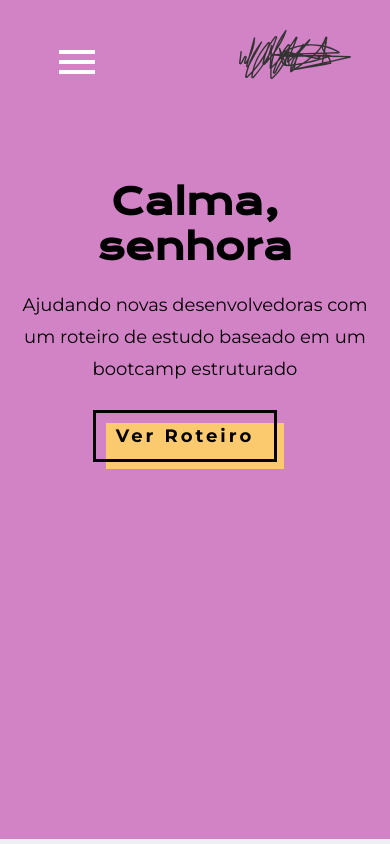
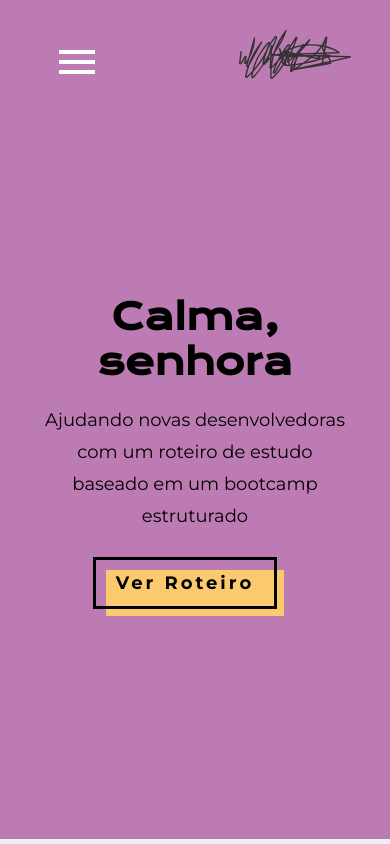
Before and after one commit to lorena-rabelo/calma-senhora, a React (Create React App) app: page / in a window 390 px wide. Shown: the top 844 px of the page. Built offline with nearby package versions, Linux system fonts and the light colour scheme; no server answers.

Commit message:
Correção da meta tag

```diff
--- a/public/index.html
+++ b/public/index.html
@@ -6,10 +6,10 @@
     <meta name="viewport" content="width=device-width, initial-scale=1" />
     <meta name="theme-color" content="#000000" />
     <meta
-    name="description"
-    content="Web site created using create-react-app"
+    name="Calma, senhora"
+    content="O projeto consiste em uma plataforma de com materiais de estudo, seguindo o roteiro do bootcamp de front-end da Reprograma."
     />
-    <link rel="apple-touch-icon" href="%PUBLIC_URL%/logo192.png" />
+    <link rel="apple-touch-icon" href="%PUBLIC_URL%/favicon.ico" />
     <!--
       manifest.json provides metadata used when your web app is installed on a
       user's mobile device or desktop. See https://developers.google.com/web/fundamentals/web-app-manifest/
--- a/src/GeneralTemplate/styles.css
+++ b/src/GeneralTemplate/styles.css
@@ -7,7 +7,7 @@
 }
 
 nav {
-  background-color: #d283c6;
+  background-color: #bd7bb3;
   padding-top: 30px;
 }
 
--- a/src/components/organisms/Header/styles.css
+++ b/src/components/organisms/Header/styles.css
@@ -1,11 +1,12 @@
 @import url('https://fonts.googleapis.com/css2?family=Krona+One&display=swap');
 .header {
-  background-color: #d283c6;
+  background-color: #bd7bb3;
   height: 90vh;
   display: flex;
 }
 
 .header__ilustration {
+  /* overflow: hidden; */
   position: absolute;
   z-index: 100;
   max-height: 100vh;
@@ -27,50 +28,61 @@
   position: absolute;
   max-width: 400px;
   margin-left: 50vw;
-  margin-top: calc((90vh - 311px) / 2);
+  margin-top: calc((90vh - 330px) / 2);
 }
 
 h1 {
   font-family: 'Krona One', sans-serif;
 }
 
+@media screen and (max-width: 1280px) {
+  .header__ilustration {
+    margin-left: -28vw;
+  }
+}
+
 @media screen and (max-width: 1024px) {
   .header__ilustration {
     max-height: 1000px;
-    margin-left: -40vw;
+    margin-left: -45vw;
     margin-top: -200px;
     transform: rotate(20deg);
   }
   .header__text h1 {
     font-size: 48px
   }
-
+  .nav__container ul {
+    align-self: center;
+  }
   .header__ilustration {
-       animation: none;
+    animation: none;
   }
 }
 
 @media screen and (max-width: 768px) {
-  .header__ilustration {
-    FONT-WEIGHT: 500px;
-    max-height: 500px;
-    margin-left: -400px;
-    margin-top: -150px;
-    transform: rotate(30deg);
-  }
   h1 {
     font-size: 48px
   }
   .header__text {
-    max-width: 300px;
-    /* margin-top: 25vh; */
+    text-align: center;
+    /* position: absolute; */
+    max-width: 400px;
+    /* margin-left: 0; */
+    /* margin-right: 0; */
+    margin-top: calc((90vh - 311px) / 2);
+    justify-content: center;
+    justify-self: center;
+    margin: calc((90vh - 330px) / 2) auto;
+  }
+  .header {
+    justify-content: center;
+  }
+  .header__ilustration {
+    display: none;
   }
 }
 
 @media screen and (max-width: 480px) {
-  .header__ilustration {
-    display: none;
-  }
   .header {
     text-align: center;
   }
@@ -78,14 +90,13 @@ h1 {
     position: relative;
     margin: 0 auto;
     text-align: center;
-    max-width: 90vw;
-    margin-top: 100px;
+    max-width: 80%;
+    margin: calc((90vh - 330px) / 2) auto;
   }
-
-  .header__text h1{
+  .header__text h1 {
     font-size: 36px;
   }
-  .header__text p{
-   margin-top: 20px;
+  .header__text p {
+    margin-top: 20px;
   }
 }
--- a/src/components/organisms/SobreSecao/styles.css
+++ b/src/components/organisms/SobreSecao/styles.css
@@ -18,9 +18,13 @@
   margin-bottom: 30px;
 }
 
-@media screen and (max-width: 768px) {
+@media screen and (max-width: 1024px) {
   .sobreSecao__container {
     max-width: 80%;
-
   }
 }
+@media screen and (max-width: 425px) {
+  .sobreSecao__container {
+    max-width: 85%;
+  }
+}
--- a/src/styles.css
+++ b/src/styles.css
@@ -43,5 +43,5 @@ body {
   font-family: 'Montserrat', Arial, Helvetica, sans-serif;
   font-size: 10px;
   /* background-color: #EEEFF4; */
-  background-color: #d283c6;
+  background-color: #bd7bb3;
 }
```
